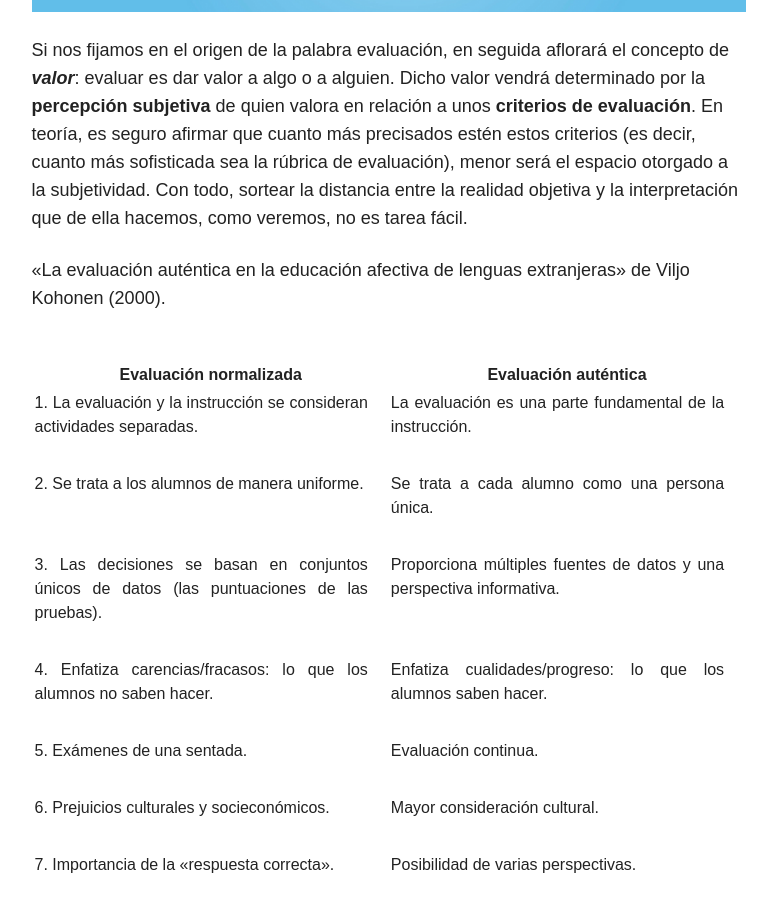
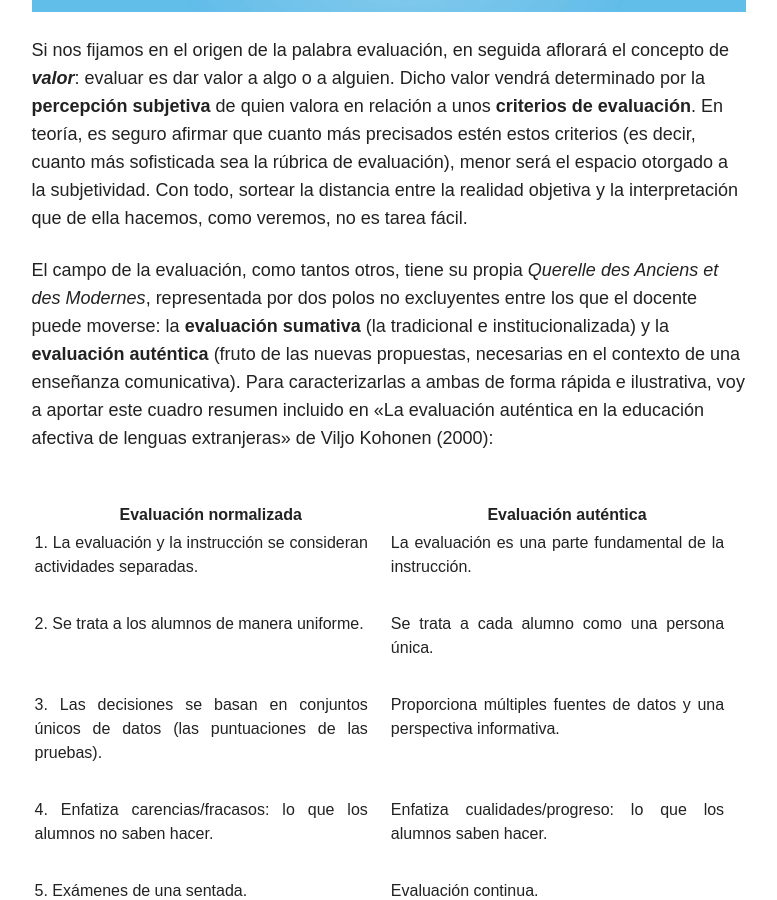
Before and after one commit to immalopez/immalopez.github.io, a Jekyll site: the page built from _posts/blog/2018-01-28-evaluacion-antes-y-despues.md, in a window 1280 px wide and 900 px high, scrolled down 1512 px. Shown: the whole window, without its empty margins (348-1125 px from the left). Built offline with Jekyll 4.4.1, drawn with Linux system fonts in a browser that asks for light colours; nearby versions of some CDN libraries; comment, search, counter and statistics services are not loaded.

Commit message:
Update 2018-01-28-evaluacion-antes-y-despues.md

```diff
--- a/_posts/blog/2018-01-28-evaluacion-antes-y-despues.md
+++ b/_posts/blog/2018-01-28-evaluacion-antes-y-despues.md
@@ -21,7 +21,7 @@ Hoy quiero revisar con vosotros la naturaleza de esta actividad tan crucial para
 
 Si nos fijamos en el origen de la palabra evaluación, en seguida aflorará el concepto de **_valor_**: evaluar es dar valor a algo o a alguien. Dicho valor vendrá determinado por la **percepción subjetiva** de quien valora en relación a unos **criterios de evaluación**. En teoría, es seguro afirmar que cuanto más precisados estén estos criterios (es decir, cuanto más sofisticada sea la rúbrica de evaluación), menor será el espacio otorgado a la subjetividad. Con todo, sortear la distancia entre la realidad objetiva y la interpretación que de ella hacemos, como veremos, no es tarea fácil.
 
-«La evaluación auténtica en la educación afectiva de lenguas extranjeras» de Viljo Kohonen (2000).
+El campo de la evaluación, como tantos otros, tiene su propia _[Querelle des Anciens et des Modernes](https://es.wikipedia.org/wiki/Debate_de_los_antiguos_y_los_modernos)_, representada por dos polos no excluyentes entre los que el docente puede moverse: la **evaluación sumativa** (la tradicional e institucionalizada) y la **evaluación auténtica** (fruto de las nuevas propuestas, necesarias en el contexto de una enseñanza comunicativa). Para caracterizarlas a ambas de forma rápida e ilustrativa, voy a aportar este cuadro resumen incluido en «La evaluación auténtica en la educación afectiva de lenguas extranjeras» de Viljo Kohonen (2000):
 
 <table width="100%">
   <tbody>
```
